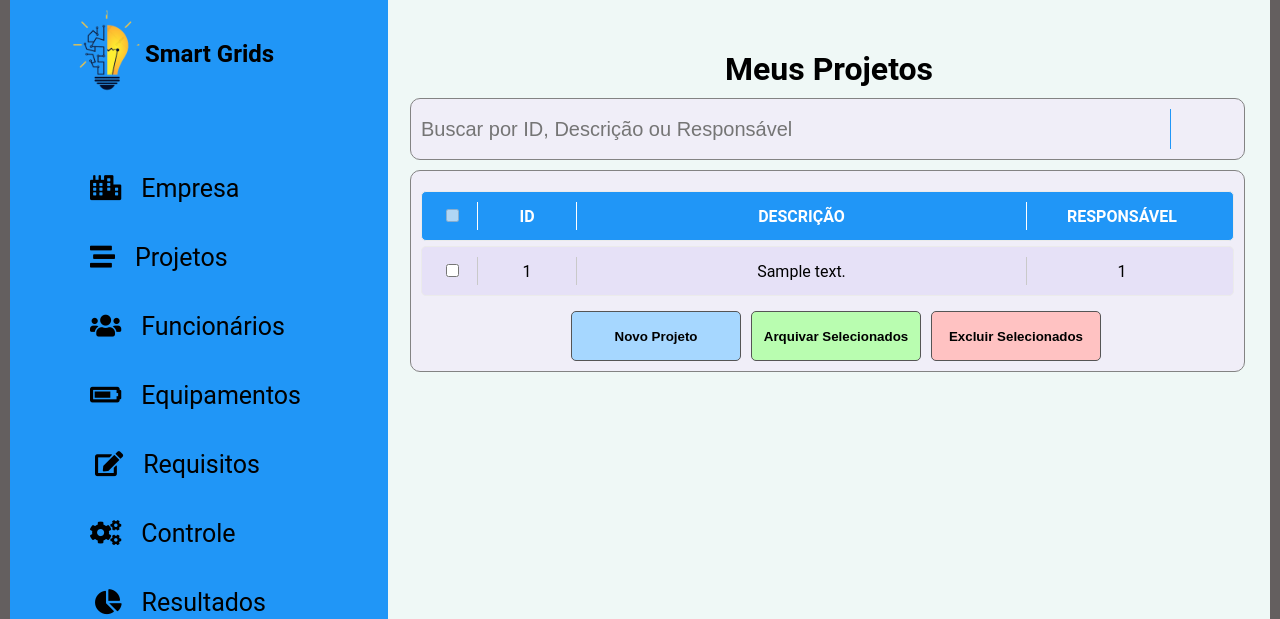
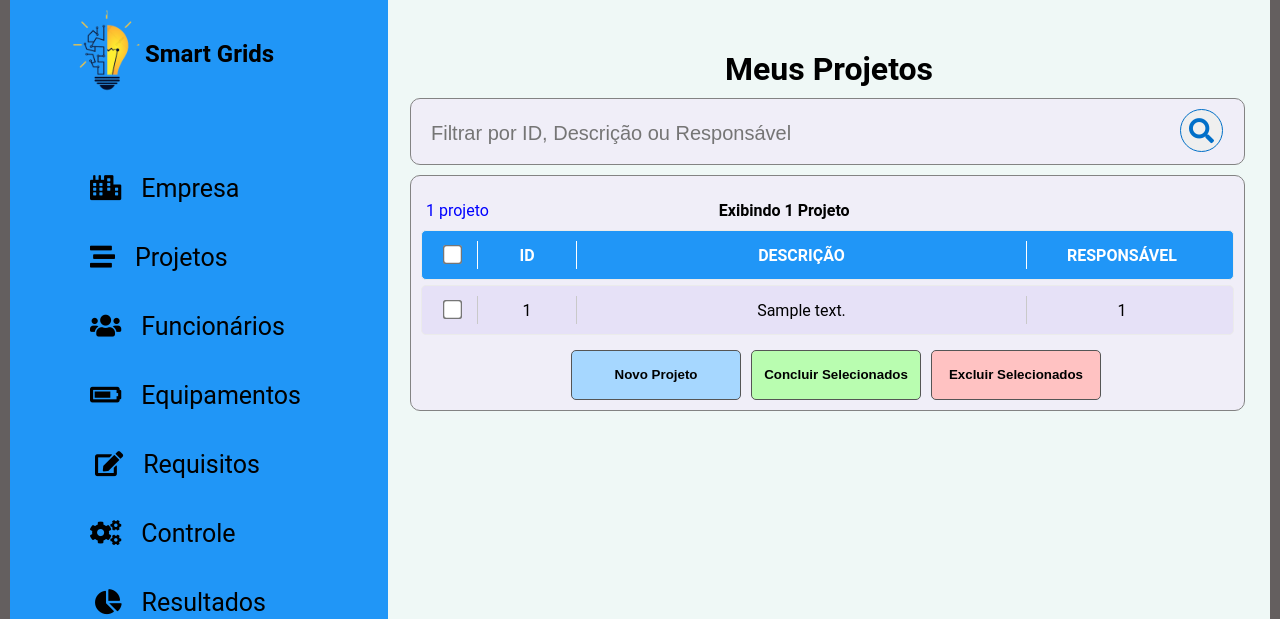
Before and after one commit to Dayna-Caroline/ProjetoIC, a PHP site: page /front/menu.php?pagina=1 in a window 1280 px wide. Shown: the top 619 px of the page. Run offline with PHP 8.4, Linux system fonts and the light colour scheme; the visitor is signed in with stand-in values (Sample User, id 1); tables that the repository leaves empty hold one stand-in row (values such as "Sample post"); some libraries are stand-ins or nearby versions.

Commit message:
detalhes front projetos

```diff
--- a/front/menu.php
+++ b/front/menu.php
@@ -3,7 +3,7 @@
     include "../back/conexao_local.php";
     if(!$_GET['pagina']||$_GET['pagina']=="0")
     {
-        echo "<meta HTTP-EQUIV='refresh' CONTENT='0;URL=../front/menu.php?pagina=1'>";
+       echo "<meta HTTP-EQUIV='refresh' CONTENT='0;URL=../front/menu.php?pagina=1'>";
     }
 ?>
 
@@ -25,12 +25,10 @@
         <div class="tudo">
 
             <div class="aba">
-
                 <div class="logo">
                     <a href="../index.php"><img src="../imgs/logo.png" alt="Logo da empresa" class="img-logo"></a>
                     <h2>Smart Grids</h2>
                 </div>
-
                 <ul>
                     <li><a href="empresa.php"><i class="fas fa-city"></i></i>Empresa</a></li>
                     <li><a href="menu.php?pagina=1"><i class="fas fa-stream"></i></i>Projetos</a></li>
@@ -40,39 +38,65 @@
                     <li><a href=""><i class="fas fa-cogs"></i>Controle</a></li>
                     <li><a href=""><i class="fas fa-chart-pie"></i>Resultados</a></li>
                 </ul>
-
             </div>
 
             <div class="conteudo">
 
                 <h1>Meus Projetos</h1>
 
-                <form class="projetos" action="../front/menu.php" method="get">
-
+                <!-- ------------------------------- BUSCA ----------------------------- -->
+                <form class="projetos" action="../front/menu.php?pagina=1" method="post">
                     <div class="busca">
-                        <input type="text" style="width:750px; height:40px; background-color: transparent; border: 0px;font-size: 20px; outline: 0; border-right: 1px solid #2096f7;" name="busca" id="busca" placeholder="Buscar por ID, Descrição ou Responsável" autocomplete="off">
+                        <input type="text" class="busca" value="<?php if(@$_POST['busca']) echo $_POST['busca']; ?>" name="busca" id="busca" placeholder="Filtrar por ID, Descrição ou Responsável" autocomplete="off">
+                        <button type="submit"><i class="fa fa-search icon" aria-hidden="true"></i></a>
                     </div>
-
                 </form>
 
-                <form class="projetos" action="../back/projetos.php" method="get">
+                <!-- ------------------------------ TABELA ----------------------------- -->
+                <form class="projetos" action="../back/projetos.php" method="post">
 
                     <?php
 
-                        $query = "SELECT id_projeto, descricao, responsavel FROM projeto WHERE empresa = '{$_SESSION['id_empresa']}' AND ativo = 's'";
+                        // Verifica o filtro usado na busca
+
+                        if(@$_POST['busca'])
+                        {
+                            $aux = $_POST['busca'];
+                            for ($i = 0; $i < strlen($aux); $i++)
+                            {
+                                $char = $aux[$i];
+                                if (is_numeric($char))
+                                {
+                                    $query = "SELECT id_projeto, descricao, responsavel FROM projeto WHERE empresa = '{$_SESSION['id_empresa']}' AND ativo = 's' AND CAST(id_projeto AS CHAR) LIKE '%{$_POST['busca']}%' OR CAST(responsavel AS CHAR) LIKE '%{$_POST['busca']}%' OR descricao LIKE '%{$_POST['busca']}%';";
+                                }
+                                else
+                                {
+                                    $query = "SELECT id_projeto, descricao, responsavel FROM projeto WHERE empresa = '{$_SESSION['id_empresa']}' AND ativo = 's' AND  descricao LIKE '%{$_POST['busca']}%';";
+                                    break;
+                                }
+                            }
+                        }
+
+                        else // sem filtros
+                        {
+                            $query = "SELECT id_projeto, descricao, responsavel FROM projeto WHERE empresa = '{$_SESSION['id_empresa']}' AND ativo = 's'";
+                        }
+
                         $result = mysqli_query($conecta, $query);
                         $row = mysqli_num_rows($result);
 
                         if($row != 0)
                         {
 
-                            if($row>10)
+                            // Caso não haja filtro ou existam mais de 11 projetos cadastrados, exibe resultados em páginas
+
+                            if( $row>10 && @!$_POST['busca'] )
                             {
 
-                                $numpag=($row%10)+1;
+                                $numpag=ceil($row/10);
                                 $pagina=$_GET['pagina'];
 
-                                if( (($pagina-1)*10)+1 > $row )
+                                if( (($pagina-1)*10)+1 > $row )//URL com pagina existente
                                 {
                                     echo '<script language="javascript">';
                                     echo "alert('Página não encontrada.')";
@@ -83,60 +107,42 @@
                                 $bot=(($pagina-1)*10)+1;
                                 $top=$pagina*10;
 
+                                // verifica a pagina atual
+
                                 if($top>$row){
-
                                     echo "<div class=\"botoes\">";
                                         echo "<div style=\"color:blue; margin-left: 5px; margin-top:15px;\">".$row." projetos</div>";
-                                        echo "<div style=\"margin-top:15px; margin-left:150px;  margin-right:20px;\"><b>Exibindo Projetos ".$bot." até ".$row."</b></div>
-                                    ";
-
-                                        if($pagina!=1)
-                                        {
-                                            echo "<a href=\"menu.php?pagina=".($pagina-1)."\" class=\"next\">".($pagina-1)." <i style=\"color: #2096f7\"class=\"fas fa-chevron-left\"></i></a>";
-                                        }
+                                        echo "<div style=\"margin-top:15px; margin-left:120px;  margin-right:20px;\"><b>Exibindo Projetos ".$bot." até ".$row."</b></div>";
+                                        echo "<a style=\""; if($pagina==1) {echo"visibility: hidden;";} echo "\" href=\"menu.php?pagina=".($pagina-1)."\" class=\"next\">".($pagina-1)." <i style=\"color: #2096f7;\" class=\"fas fa-chevron-left\"></i></a>";
                                         echo "<p class=\"atual\">...</p>";
-                                        if($pagina!=$numpag)
-                                        {
-                                            echo "<a href=\"menu.php?pagina=".($pagina+1)."\" class=\"next\"><i style=\"margin-right:0px; color: #2096f7\" class=\"fas fa-chevron-right\"></i>&nbsp;".($pagina+1)."</a>";
-                                        }
-
+                                        echo "<a style=\""; if($pagina==$numpag) {echo"visibility: hidden;";} echo "\" href=\"menu.php?pagina=".($pagina+1)."\" class=\"next\"><i style=\"margin-right:0px; color: #2096f7\" class=\"fas fa-chevron-right\"></i>&nbsp;".($pagina+1)."</a>";
                                     echo "</div>";
-
                                 }
 
                                 else{
-
                                     echo "<div class=\"botoes\">";
                                         echo "<div style=\"color:blue; margin-left: 5px; margin-top:15px;\">".$row." projetos</div>";
-                                        echo "<div style=\"margin-top:15px; margin-left:150px;  margin-right:20px;\"><b>Exibindo Projetos ".$bot." até ".$top."</b></div>
-                                    ";
-
-                                        if($pagina!=1)
-                                        {
-                                            echo "<a href=\"menu.php?pagina=".($pagina-1)."\" class=\"next\">".($pagina-1)." <i style=\"color: #2096f7\"class=\"fas fa-chevron-left\"></i></a>";
-                                        }
+                                        echo "<div style=\"margin-top:15px; margin-left:120px;  margin-right:30px;\"><b>Exibindo Projetos ".$bot." até ".$top."</b></div>";
+                                        echo "<a style=\""; if($pagina==1) {echo"visibility: hidden;";} echo "\" href=\"menu.php?pagina=".($pagina-1)."\" class=\"next\">".($pagina-1)." <i style=\"color: #2096f7;\" class=\"fas fa-chevron-left\"></i></a>";
                                         echo "<p class=\"atual\">...</p>";
-                                        if($pagina!=$numpag)
-                                        {
-                                            echo "<a href=\"menu.php?pagina=".($pagina+1)."\" class=\"next\"><i style=\"margin-right:0px; color: #2096f7\" class=\"fas fa-chevron-right\"></i>&nbsp;".($pagina+1)."</a>";
-                                        }
-
+                                        echo "<a style=\""; if($pagina==$numpag) {echo"visibility: hidden;";} echo "\" href=\"menu.php?pagina=".($pagina+1)."\" class=\"next\"><i style=\"margin-right:0px; color: #2096f7\" class=\"fas fa-chevron-right\"></i>&nbsp;".($pagina+1)."</a>";
                                     echo "</div>";
                                 }
 
-
-                                echo "<div class=\"legenda\">
-                                    <div class=\"leg-box\"><input type=\"checkbox\" disabled></div>
+                                echo "
+                                <div class=\"legenda\">
+                                    <div class=\"leg-box\"><input type=\"checkbox\" onclick=\"marca(this)\"></div>
                                     <div class=\"leg-id\"><b>ID</b></div>
                                     <div class=\"leg-desc\"><b>DESCRIÇÃO</b></div>
                                     <div class=\"leg-res\"><b>RESPONSÁVEL</b></div>
                                 </div>";
 
+                                // Exibe os resultados
+
                                 for($i=1; $i<=$row ; $i++ )
                                 {
 
                                     $linha = mysqli_fetch_array($result);
-
                                     $id = $linha['id_projeto'];
                                     $descricao = $linha['descricao'];
                                     $responsavel = $linha['responsavel'];
@@ -145,67 +151,72 @@
                                     if($i>=$bot&&$i<=$top)
                                     {
                                         echo "
-
                                         <div class=\"item\">
-                                        <div class=\"item-box\"> <input id=".$id." value=".$id." name=\"selecionado\" type=\"checkbox\"> </div>
+                                        <div class=\"item-box\"> <input id=".$id." value=".$id." name=\"check_list[]\" type=\"checkbox\"> </div>
                                         <div class=\"item-id\">".$id."</div>
                                         <div class=\"item-desc\">".$descricao."</div>
                                         <div class=\"item-res\">".$responsavel."</div>
                                         </div>";
-
                                     }
 
                                 }
 
                             }
 
+                            // Exibe resultados em lista
+
                             else{
 
+                                echo "<div class=\"botoes\">";
+                                if($row>1)
+                                {
+                                    echo "<div style=\"color:blue; margin-left: 5px; margin-top:15px;\">".$row." projetos</div>";
+                                    echo "<div style=\"margin-top:15px; margin-left:230px;  margin-right:20px;\"><b>Exibindo ".$row." Projetos</b></div>";
+                                }
+                                else
+                                {
+                                    echo "<div style=\"color:blue; margin-left: 5px; margin-top:15px;\">".$row." projeto</div>";
+                                    echo "<div style=\"margin-top:15px; margin-left:230px;  margin-right:20px;\"><b>Exibindo ".$row." Projeto</b></div>";
+                                }
+                                echo "</div>";
+
                                 echo "
-
-                                    <div class=\"legenda\">
-                                        <div class=\"leg-box\"><input type=\"checkbox\" disabled></div>
-                                        <div class=\"leg-id\"><b>ID</b></div>
-                                        <div class=\"leg-desc\"><b>DESCRIÇÃO</b></div>
-                                        <div class=\"leg-res\"><b>RESPONSÁVEL</b></div>
-                                    </div>
-
-                                ";
+                                <div class=\"legenda\">
+                                    <div class=\"leg-box\"><input type=\"checkbox\" onclick=\"marca(this)\"> </div>
+                                    <div class=\"leg-id\"><b>ID</b></div>
+                                    <div class=\"leg-desc\"><b>DESCRIÇÃO</b></div>
+                                    <div class=\"leg-res\"><b>RESPONSÁVEL</b></div>
+                                </div>";
 
                                 for($i=0; $i<$row ; $i++ ){
 
                                     $linha = mysqli_fetch_array($result);
-
                                     $id = $linha['id_projeto'];
                                     $descricao = $linha['descricao'];
                                     $responsavel = $linha['responsavel'];
 
                                     echo "
-
-                                    <div class=\"item\">
-                                        <div class=\"item-box\"> <input id=".$id." value=".$id." name=\"selecionado\" type=\"checkbox\"> </div>
+                                        <div class=\"item\">
+                                        <div class=\"item-box\"> <input id=".$id." value=".$id." name=\"check_list[]\" type=\"checkbox\"> </div>
                                         <div class=\"item-id\">".$id."</div>
                                         <div class=\"item-desc\">".$descricao."</div>
                                         <div class=\"item-res\">".$responsavel."</div>
-                                    </div>
-
-                                    ";
-
+                                        </div>";
                                 }
                             }
+
                         }
 
+                        // Não encontrou nenhum projeto
+
                         else{
-
                             echo "
-
                             <div class=\"legenda\">
                                 <div class=\"leg-box\"><input type=\"checkbox\" disabled></div>
                                 <div class=\"leg-id\"><b>ID</b></div>
                                 <div class=\"leg-desc\"><b>DESCRIÇÃO</b></div>
                                 <div class=\"leg-res\"><b>RESPONSÁVEL</b></div>
                             </div>
-
                             <div class=\"item\">
                             <div class=\"item-box\"> <input id=\"\" value=\"\" name=\"selecionado\" disabled type=\"checkbox\"> </div>
                             <div class=\"item-id\">---</div>
@@ -217,11 +228,9 @@
                     ?>
 
                     <div class="botoes">
-
-                        <button type="submit" value="novo" class="novo" style="cursor: pointer;">Novo Projeto</button>
-                        <button type="submit" value="conclui" class="conclui" style="cursor: pointer;">Arquivar Selecionados</button>
-                        <button type="submit" value="arquivar" class="arq" style="cursor: pointer;">Excluir Selecionados</button>
-
+                        <button type="submit" value="novo" name="novo" class="novo" style="cursor: pointer;">Novo Projeto</button>
+                        <button type="submit" value="conclui" name="conclui" class="conclui" style="cursor: pointer;">Concluir Selecionados</button>
+                        <button type="submit" value="arquivar" name="arquiva" class="arq" style="cursor: pointer;">Excluir Selecionados</button>
                     </div>
 
                 </form>
@@ -230,6 +239,8 @@
 
         </div>
 
+        <script src="../js/funcs_menu.js"></script>
+
     </body>
 
 </html>
--- /dev/null
+++ b/js/funcs_menu.js
@@ -0,0 +1,6 @@
+function marca(source) {
+    checkboxes = document.getElementsByName('check_list[]');
+    for(var i=0, n=checkboxes.length;i<n;i++) {
+      checkboxes[i].checked = source.checked;
+    }
+  }
--- a/styles/menu.css
+++ b/styles/menu.css
@@ -32,7 +32,7 @@ hr{
     border: none;
 }
 
-/*Barra de rolagem------------------------------------------------------------*/
+/* BARRA DE ROLAGEM */
 
 body::-webkit-scrollbar{
     width: 8px;
@@ -52,7 +52,8 @@ body::-webkit-scrollbar-button{
     height: 0;
 }
 
-/*Cabeçalho----------------------------------------------------------------------------------*/
+/* CABEÇALHO */
+
 .aba{
     width: 30%;
     height: 100%;
@@ -104,14 +105,11 @@ li a:hover{
     color: #6cb6f3;
 }
 
-
 .pag a{
     color: #6cb6f3;
 }
 
-
-
-/*Corpo-------------------------------------------------------------------------*/
+/* CORPO */
 
 .conteudo{
     padding-top: 50px;
@@ -121,47 +119,34 @@ li a:hover{
     text-align: center;
 }
 
-/* ------------------------------------------------------------------------------- */
-
 .projetos{
-
     display: grid;
-
     margin-top: 10px;
     margin-left: 400px;
     margin-right: 25px;
-
     border: 1px solid #838383;
     border-radius: 10px;
-
     padding-bottom: 10px;
     padding-top: 10px;
     padding-left: 10px;
     padding-right: 10px;
-
     background-color: rgb(240, 238, 248);
-
 }
 
+/* LEGENDA */
+
 .legenda{
-
     display: inline-flex;
-
     border: 1px solid #ebebeb;
     border-radius: 5px;
-
     height: 50px;
     background-color: #2096f7;
     margin-top: 10px;
     padding-left: 5px;
     padding-right: 5px;
-
     color: white;
     text-align: center;
-
 }
-
-/* ------------------------------------------------------------------------------- */
 
 .leg-box{
     padding-top: 5px;
@@ -195,30 +180,24 @@ li a:hover{
     width: 150px;
 }
 
-/* ------------------------------------------------------------------------------- */
+/* TABELA */
 
 .item{
-
     display: inline-flex;
-
     border: 1px solid #ebebeb;
     border-radius: 5px;
-
     height: 50px;
     background-color: rgb(230, 225, 247);
     margin-top: 5px;
     padding-left: 5px;
     padding-right: 5px;
-
     text-align: center;
     cursor: pointer;
-
 }
 
 .item:hover{
     background-color: #d7e2eb;
 }
-
 
 .item-box{
     padding-top: 5px;
@@ -252,45 +231,47 @@ li a:hover{
     width: 150px;
 }
 
-/* ------------------------------------------------------------------------------- */
+input[type=checkbox]
+{
+    -ms-transform: scale(1.5); /* IE */
+    -moz-transform: scale(1.5); /* FF */
+    -webkit-transform: scale(1.5); /* Safari and Chrome */
+    -o-transform: scale(1.5); /* Opera */
+    transform: scale(1.5);
+}
+
+/* BOTOES */
 
 .botoes{
     display: inline-flex;
 }
 
 .novo{
-
     border: 1px solid #555;
     padding: 8px 0;
     border-radius: 5px;
     background-color: #a6d7ff;
     font-weight: bold;
     cursor: pointer;
-
     margin-top: 15px;
     margin-left: 150px;
     padding: 10px;
     height: 50px;
-
     width: 170px;
-
 }
 
 .arq{
-
     border: 1px solid #555;
     padding: 8px 0;
     border-radius: 5px;
     background-color: #ffc2c2;
     font-weight: bold;
     cursor: pointer;
-
     margin-top: 15px;
     margin-left: 10px;
     padding: 10px;
     height: 50px;
     width: 170px;
-
 }
 
 .conclui{
@@ -317,5 +298,44 @@ li a:hover{
 }
 
 .atual{
-    color: #000000; font-size:25px; margin-top:10px; margin-right: 5px;
+    color: #000000;
+    font-size:25px;
+    margin-top:10px;
+    margin-right: 5px;
 }
+
+/* BUSCA */
+
+input[type=text]{
+    border: none;
+    width:745px;
+    height:40px;
+    background-color: transparent;
+    font-size: 20px;
+    outline: 0;
+}
+
+.icon{
+    font-size: 25px;
+    color: #016fc9;
+    text-align: center;
+    border: 1px solid #016fc9;
+    border-radius: 50%;
+    padding: 8px;
+}
+
+.busca button{
+    border: 0px;
+    border-radius: 50%;
+    width: 43px;
+    height: 43px;
+    outline-style:none;
+}
+
+.busca input{
+    margin-left: 10px;
+}
+
+.busca button:hover{
+    background-color: #cce5fa;;
+}
```
Also changed, not shown: back/projetos.php (+16 -0 lines).
